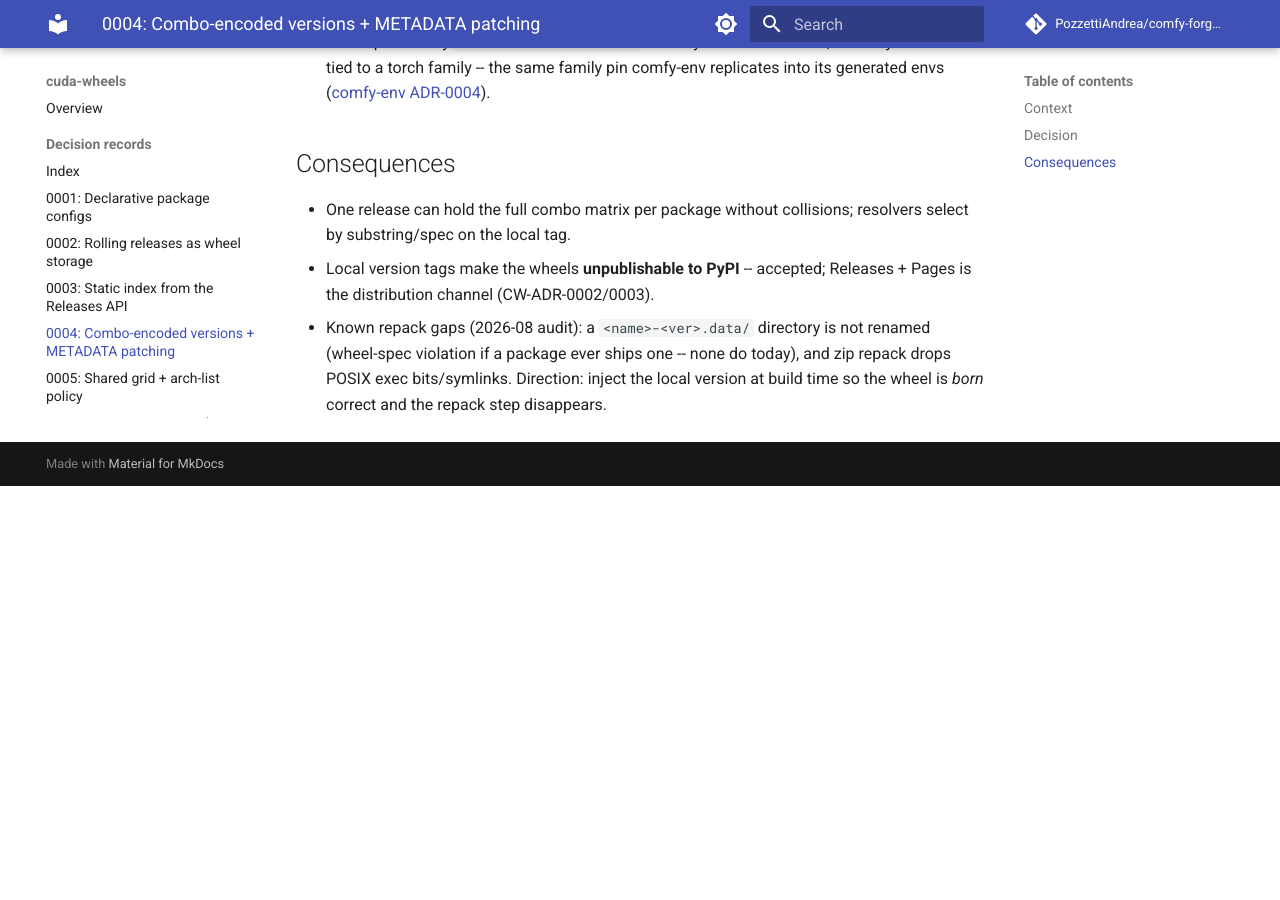
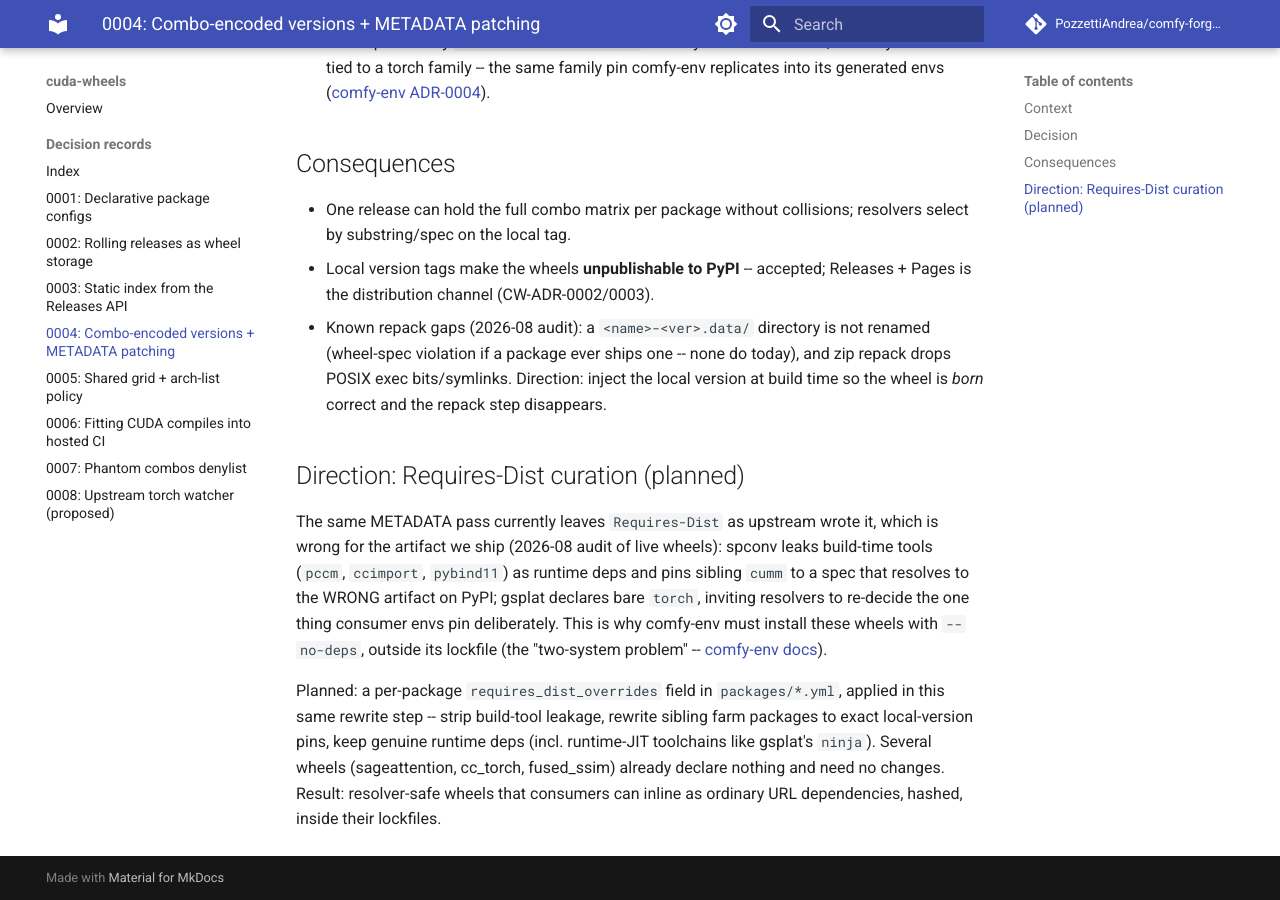
Before and after one commit to Comfy-Forge/comfy-forge-docs, an MkDocs documentation site: the page built from docs/cuda-wheels/adr/0004-combo-encoded-versions-and-metadata-patching.md, in a window 1280 px wide and 900 px high, scrolled down 830 px. Built offline with MkDocs 1.6.1 and Material for MkDocs 9.7.7, drawn with Linux system fonts in a browser that asks for light colours; comment, search, counter and statistics services are not loaded; before the commit the page ends 1316 px from its top, so only the background shows below that.

Commit message:
Roadmap page (documented TODO across all three projects); Requires-Dist curation recorded in CW-ADR-0004

```diff
--- a/docs/cuda-wheels/adr/0004-combo-encoded-versions-and-metadata-patching.md
+++ b/docs/cuda-wheels/adr/0004-combo-encoded-versions-and-metadata-patching.md
@@ -39,3 +39,23 @@ would collide, and resolvers could not select by combo.
   today), and zip repack drops POSIX exec bits/symlinks. Direction: inject
   the local version at build time so the wheel is *born* correct and the
   repack step disappears.
+
+## Direction: Requires-Dist curation (planned)
+
+The same METADATA pass currently leaves `Requires-Dist` as upstream wrote
+it, which is wrong for the artifact we ship (2026-08 audit of live wheels):
+spconv leaks build-time tools (`pccm`, `ccimport`, `pybind11`) as runtime
+deps and pins sibling `cumm` to a spec that resolves to the WRONG artifact
+on PyPI; gsplat declares bare `torch`, inviting resolvers to re-decide the
+one thing consumer envs pin deliberately. This is why comfy-env must
+install these wheels with `--no-deps`, outside its lockfile (the
+"two-system problem" --
+[comfy-env docs](../../comfy-env/two-system-problem.md)).
+
+Planned: a per-package `requires_dist_overrides` field in `packages/*.yml`,
+applied in this same rewrite step -- strip build-tool leakage, rewrite
+sibling farm packages to exact local-version pins, keep genuine runtime
+deps (incl. runtime-JIT toolchains like gsplat's `ninja`). Several wheels
+(sageattention, cc_torch, fused_ssim) already declare nothing and need no
+changes. Result: resolver-safe wheels that consumers can inline as ordinary
+URL dependencies, hashed, inside their lockfiles.
--- a/mkdocs.yml
+++ b/mkdocs.yml
@@ -47,6 +47,7 @@ markdown_extensions:
 
 nav:
   - Home: index.md
+  - Roadmap: roadmap.md
   - comfy-env:
       - Architecture: comfy-env/index.md
       - The three calls:
```
Also changed, not shown: docs/roadmap.md (added, +75 -0 lines).
